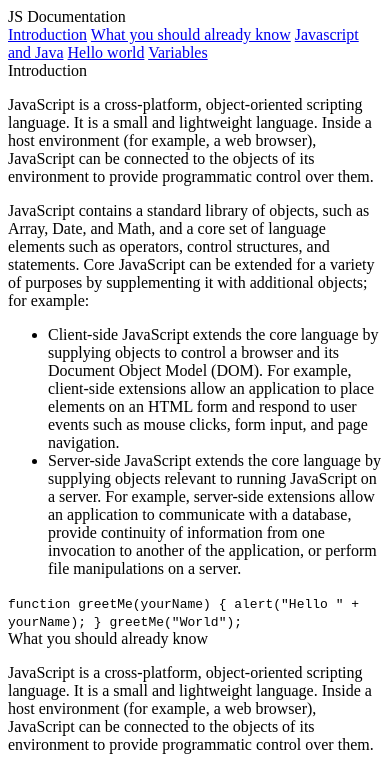
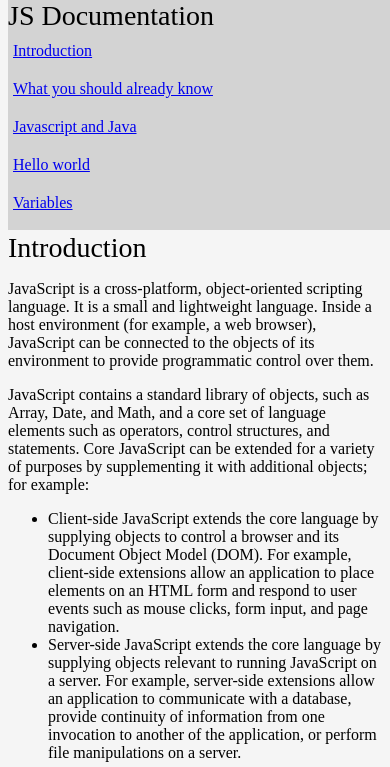
Before and after one commit to rnallu/tech-documentation, a plain HTML site: page index.html in a window 390 px wide. Shown: the top 767 px of the page. Drawn offline with Linux system fonts and the light colour scheme.

Commit message:
added styles and completed the project

```diff
--- a/index.html
+++ b/index.html
@@ -2,6 +2,7 @@
 <html>
   <head>
     <title>Technical Documentation Page</title>
+    <link rel="stylesheet" type="text/css" href="styles.css">
   </head>
   <body>
     <div id="container">
@@ -12,7 +13,6 @@
         <a class="nav-link" href="#JavaScript_and_Java">Javascript and Java</a>
         <a class="nav-link" href="#Hello_world">Hello world</a>
         <a class="nav-link" href="#Variables">Variables</a>
-
       </nav>
       <main id="main-doc">
       <section class="main-section" id="Introduction">
--- /dev/null
+++ b/styles.css
@@ -0,0 +1,44 @@
+body {
+    background-color: whitesmoke;
+}
+
+#navbar {
+    width: 230px;
+    height: 100%;
+    display: flex;
+    flex-direction: column;
+}
+
+#main-doc {
+    height: 100%;
+}
+
+#navbar a{
+    display: block;
+    margin: 10px 5px 10px 5px;
+}
+
+#container {
+    display: flex;
+}
+
+header{
+    font-size: 28px;
+}
+
+@media screen and (max-width:720px){
+    #navbar {
+        position: fixed;
+        height: 230px;
+        width: 100%;
+        overflow-y: auto;
+        top:0;
+        background-color: lightgray;
+    }
+
+    #container {
+        margin-top: 232px;
+    }
+
+
+}
```
